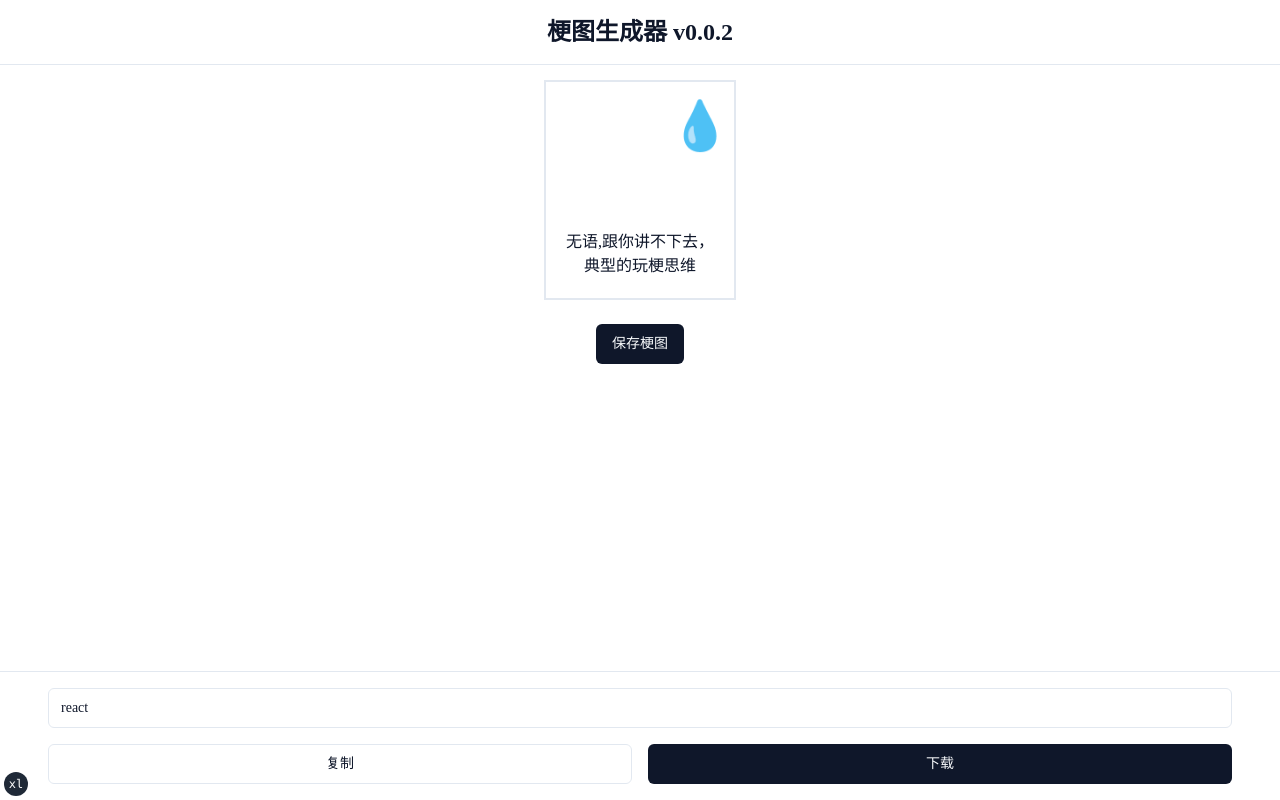
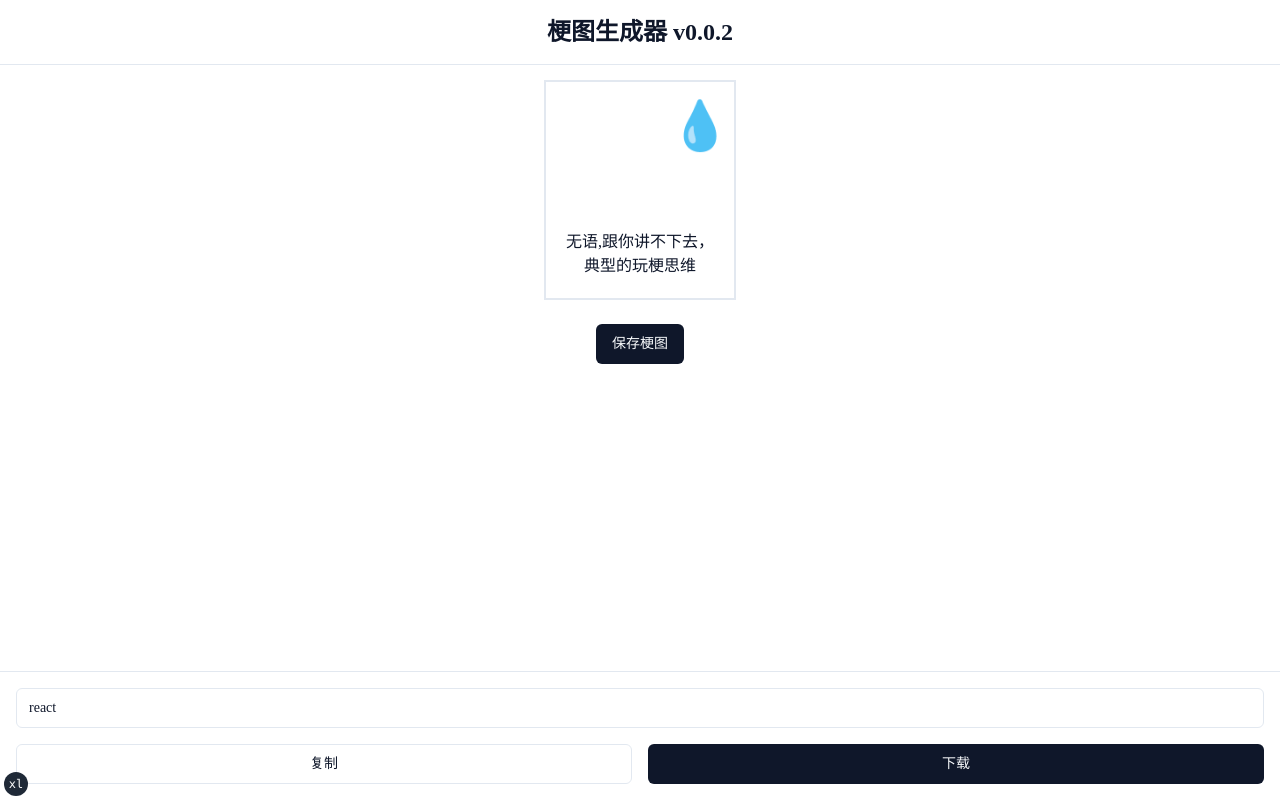
Before and after one commit to screw-hand/meme-tech-mind, a Next.js app: page / in a window 1280 px wide. Built offline with nearby package versions, Linux system fonts and the light colour scheme; some icons are missing.

Commit message:
feat: tailwind config container class remove padding css attr.

```diff
--- a/tailwind.config.js
+++ b/tailwind.config.js
@@ -7,7 +7,7 @@ module.exports = {
   theme: {
     container: {
       center: true,
-      padding: "2rem",
+      // padding: "2rem",
       screens: {
         "2xl": "1400px",
       },
```
